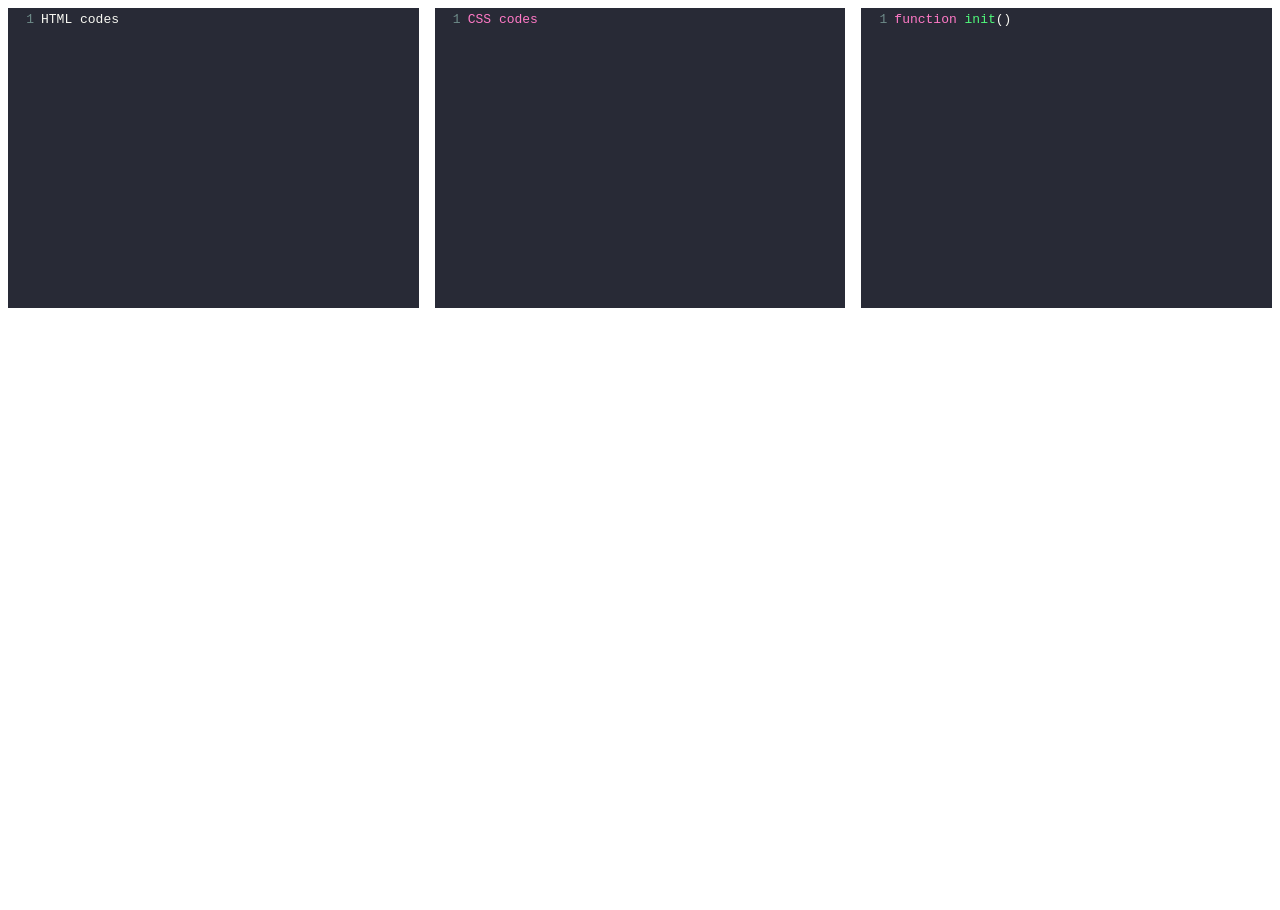
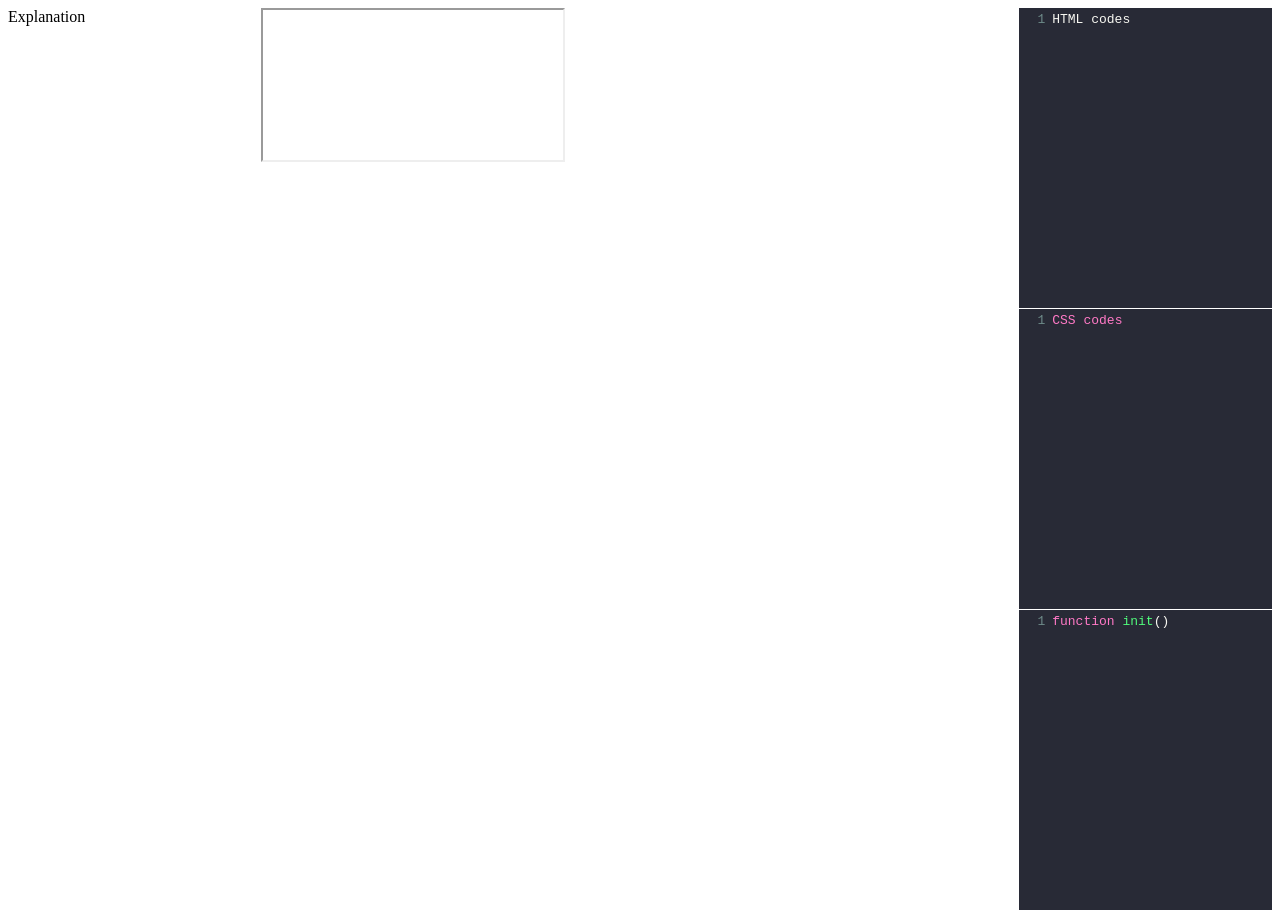
Before and after one commit to IktaS/WebCodeEditor, a plain HTML site: page index.html in a window 1280 px wide. Before the commit the page ends 800 px from the top, so only its background shows below. Drawn offline with Linux system fonts and the light colour scheme.

Commit message:
Design Changes, Ideas, Put iframe

```diff
--- a/index.html
+++ b/index.html
@@ -13,6 +13,9 @@
     <title>Try Making a Code Editor</title>
 </head>
 <body>
+    <div class="content-container">
+        <div class="explanation-container">Explanation</div>
+        <iframe class="page-container" id="page"></iframe>
         <div class="codeBlocks">
             <div class="codeBlock">
                 <textarea id="html-codeblock">HTML codes</textarea>
@@ -25,5 +28,6 @@
             </div>
             <script src="js/index.js"></script>
         </div>
+    </div>
 </body>
 </html>
--- a/js/index.js
+++ b/js/index.js
@@ -1,6 +1,8 @@
 var htmlcodeblock = document.getElementById("html-codeblock");
 var csscodeblock = document.getElementById("css-codeblock");
 var jscodeblock = document.getElementById("js-codeblock");
+
+var page = document.getElementById("page").contentWindow.document;
 
 var htmleditor = CodeMirror.fromTextArea(htmlcodeblock,{
     lineNumbers: true,
--- a/styles/index.css
+++ b/styles/index.css
@@ -1,6 +1,11 @@
 .codeBlocks {
     display: grid;
-    grid-template-columns: repeat(3, 1fr);
+    grid-template-rows: repeat(3, 1fr);
     height: 50px;
-    gap: 1em;
+    gap: 1px;
 }
+
+.content-container {
+    display: grid;
+    grid-template-columns: 20% 1fr 20%;
+}
```
Also changed, not shown: 1 other file. Lines whose indentation alone changed are shown as unchanged.
